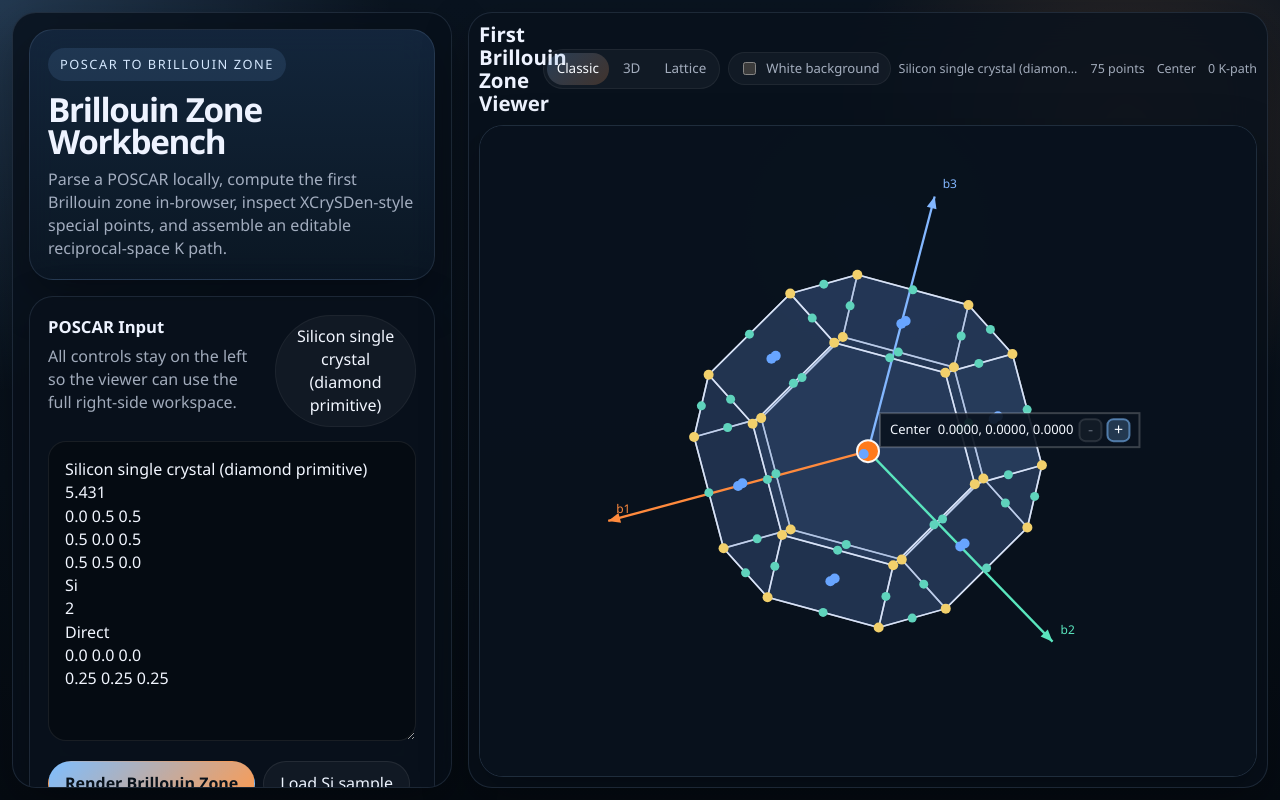
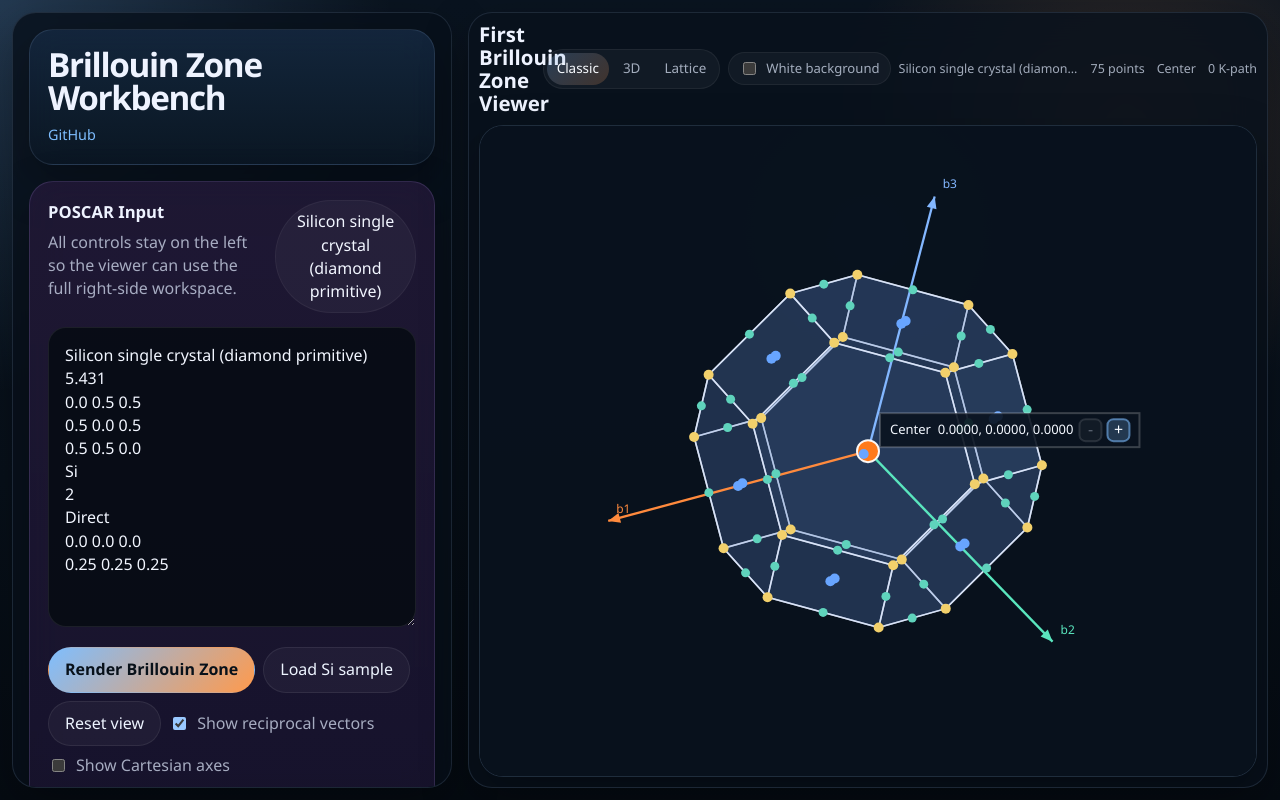
Before and after one commit to huangpipip/web_bz, a React (Vite) app: page / in a window 1280 px wide. Built offline with nearby package versions, Linux system fonts and the light colour scheme.

Commit message:
Add GitHub link and slim header
- Trim header to title + GitHub link\n- Style POSCAR Input card with purple panel

```diff
--- a/src/App.tsx
+++ b/src/App.tsx
@@ -149,11 +149,11 @@ export default function App(): JSX.Element {
     <div className="app-shell">
       <aside className="control-panel">
         <section className="panel toolbar-header">
-          <span className="eyebrow">POSCAR to Brillouin Zone</span>
           <h1>Brillouin Zone Workbench</h1>
-          <p>
-            Parse a POSCAR locally, compute the first Brillouin zone in-browser, inspect XCrySDen-style
-            special points, and assemble an editable reciprocal-space K path.
+          <p className="header-links">
+            <a href="https://github.com/huangpipip/web_bz" rel="noreferrer" target="_blank">
+              GitHub
+            </a>
           </p>
         </section>
 
--- a/src/styles.css
+++ b/src/styles.css
@@ -104,6 +104,12 @@ code {
     linear-gradient(180deg, rgba(20, 39, 62, 0.94) 0%, rgba(11, 23, 36, 0.94) 100%);
 }
 
+.input-panel {
+  background:
+    linear-gradient(180deg, rgba(34, 25, 56, 0.85) 0%, rgba(22, 18, 43, 0.9) 100%);
+  border-color: rgba(190, 160, 255, 0.16);
+}
+
 .toolbar-header h1 {
   margin: 0 0 10px;
   font-size: clamp(1.9rem, 2.6vw, 3rem);
@@ -114,6 +120,20 @@ code {
 .toolbar-header p {
   margin: 0;
   color: var(--text-soft);
+}
+
+.header-links {
+  margin-top: 8px;
+}
+
+.header-links a {
+  color: var(--accent, #4aa3ff);
+  text-decoration: none;
+  font-size: 0.9rem;
+}
+
+.header-links a:hover {
+  text-decoration: underline;
 }
 
 .eyebrow {
```
